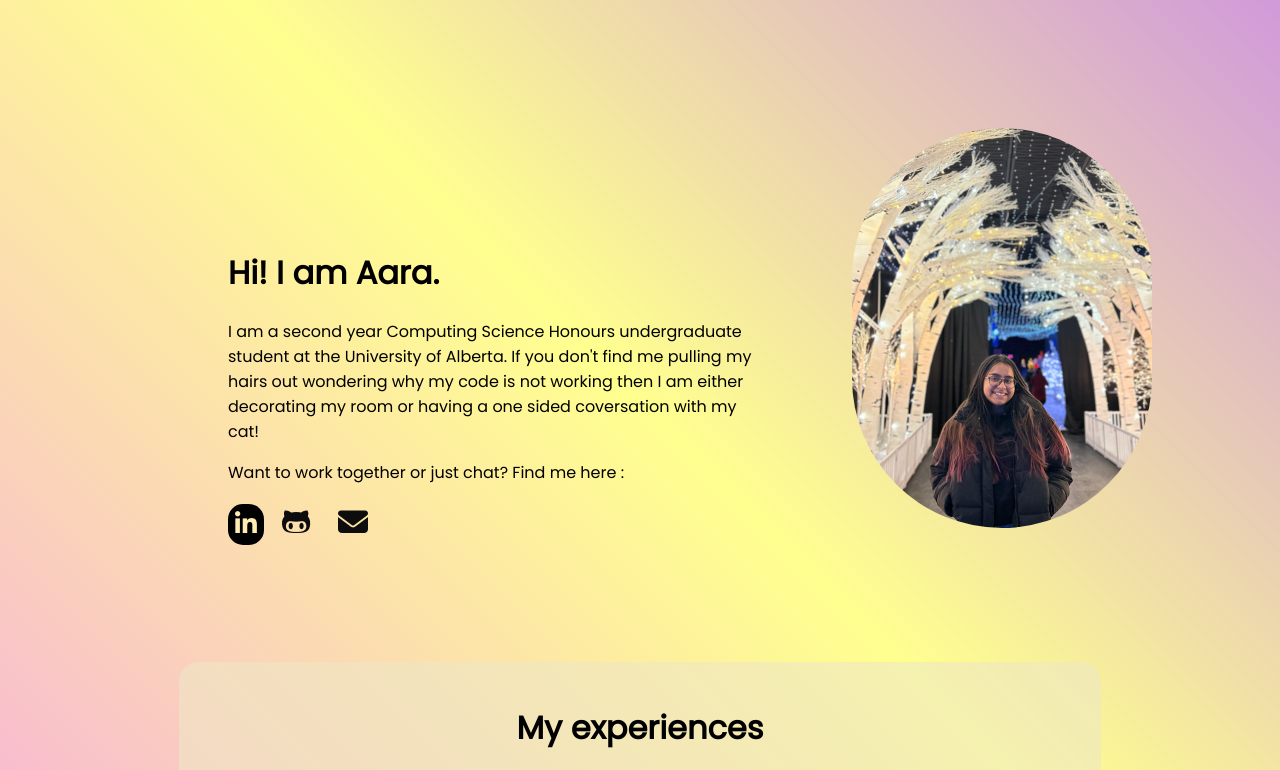
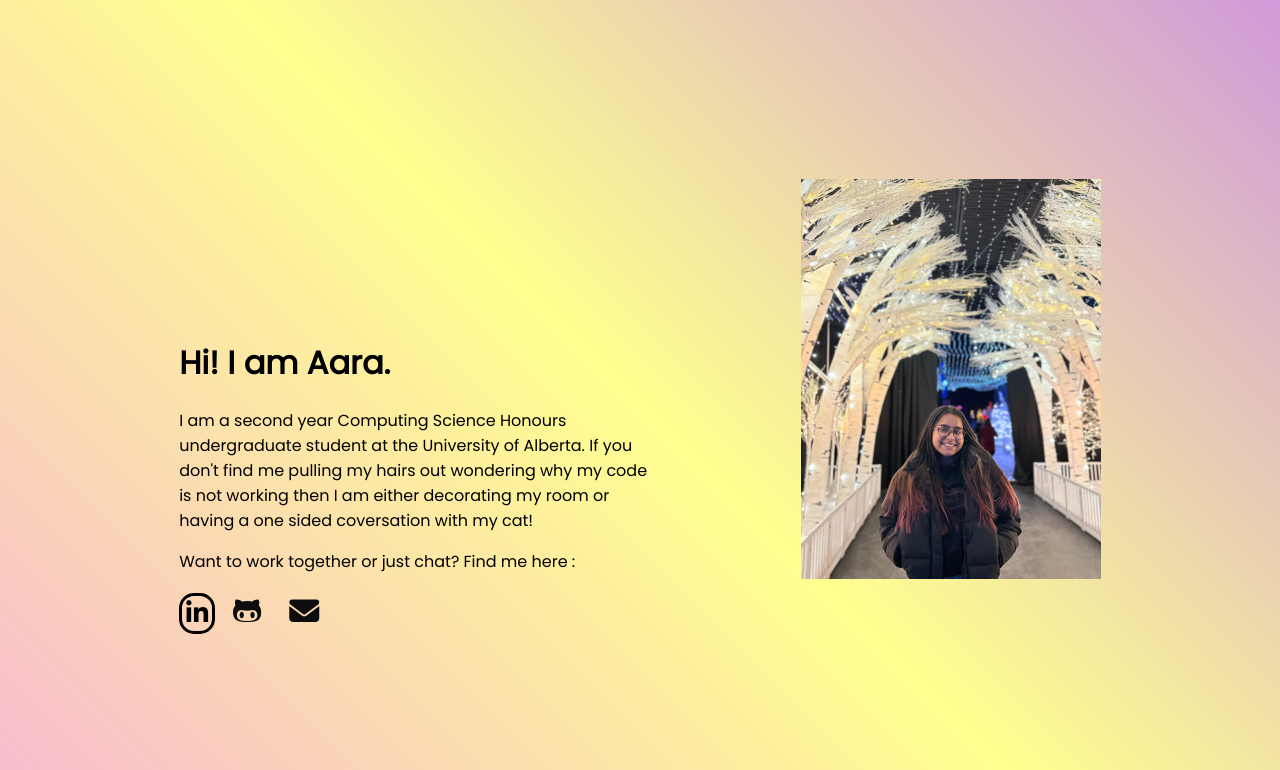
Before and after one commit to mayhem04/personal_projects, a plain HTML site: page personal_website/index.html in a window 1280 px wide. Shown: the top 770 px of the page. Drawn offline with Linux system fonts and the light colour scheme.

Commit message:
Changed profile shape and icon styling

```diff
--- a/personal_website/style.css
+++ b/personal_website/style.css
@@ -15,6 +15,7 @@ h1 {
     display: flex;
     justify-content: space-between;
     align-items: left;
+    margin:5%;
 }
 .image_section {
     display: flex;
@@ -30,11 +31,10 @@ h1 {
     height: 10px;
 }
 .linkedin {
-    background-color:black;
-    color: #ffecb3;
+    background-color:transparent;
+    color: black;
     cursor: pointer;
     border-style: solid;
-    border-color: transparent ;
     font-weight: bold;
     padding-left: 4px;
     padding-right: 4px;
@@ -74,8 +74,6 @@ h1 {
 }
 img {
     height: 400px;
-    width: auto;
-    border-radius: 400px;
 }
 .intern {
     display: flex;
@@ -84,7 +82,8 @@ img {
 
 .introduction
 {
-    margin: 100px;
+    margin: 15%;
+    margin-left: 0;
 }
 .experiences h1 {
     text-align: center;
@@ -123,7 +122,9 @@ img {
     {
         width: auto;
     }
-
+    img {
+        height: 300px;
+    }
     .about_me {
         flex-direction: column;
         text-align: left; /* Ensure elements align properly */
```
